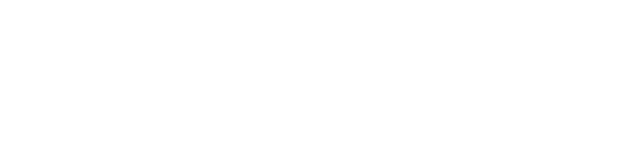
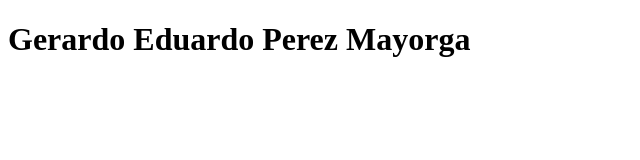
Before and after one commit to ElGera97/my_primer_proyecto_git, a plain HTML site: page index.html in a window 1280 px wide. Shown: the whole page, without its empty margins (0-640 px from the left). Drawn offline with Linux system fonts and the light colour scheme.

Commit message:
Se agrego nombre

```diff
--- a/index.html
+++ b/index.html
@@ -1,7 +1,8 @@
 <!DOCTYPE html>
 <html>
 <head>
-	<title>Primer preuba de comit</title>
+	<title>Gerardo Eduardo Perez Mayorga</title>
+	<h1>Gerardo Eduardo Perez Mayorga</h1>
 </head>
 <body>
 
```
